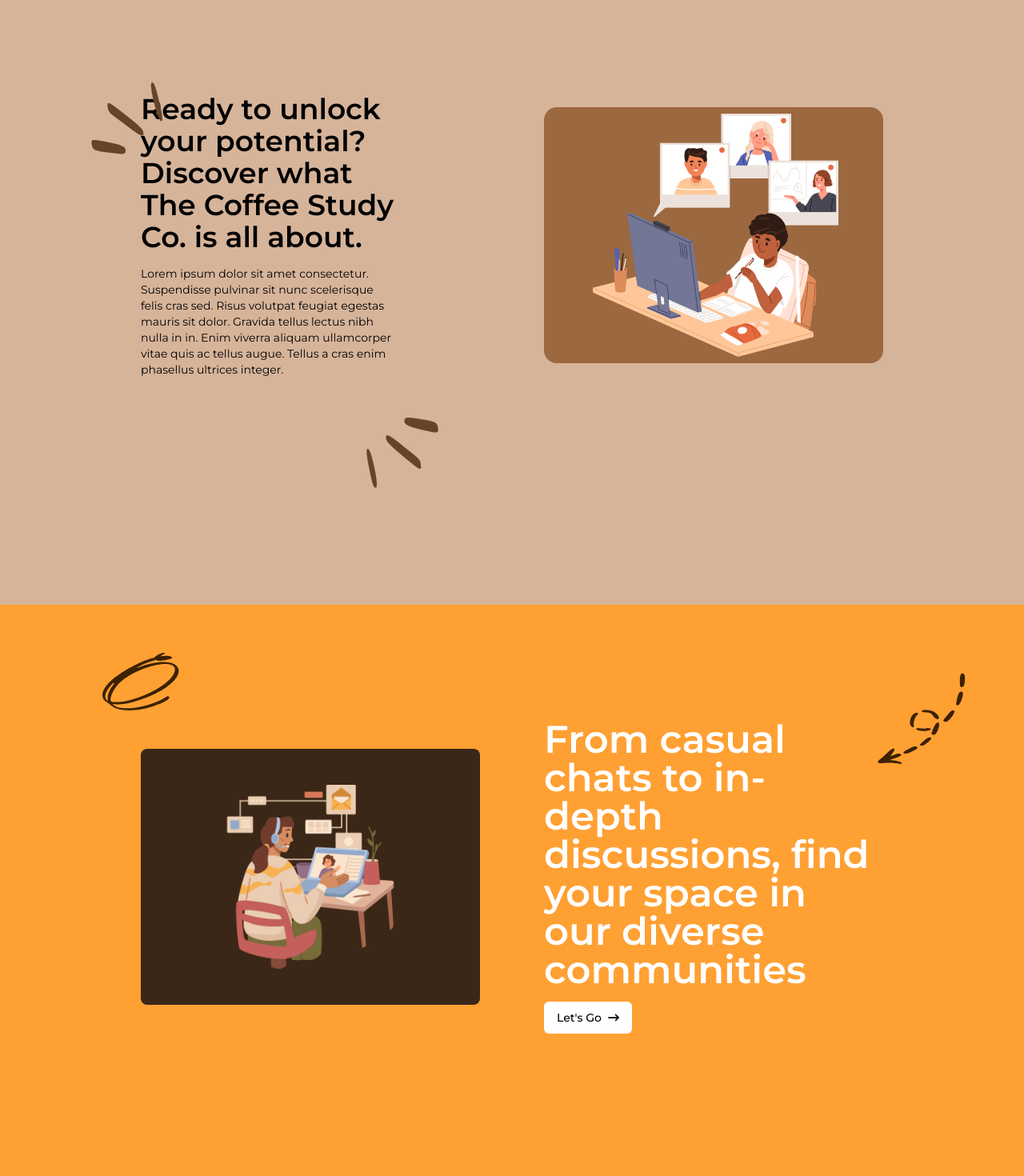
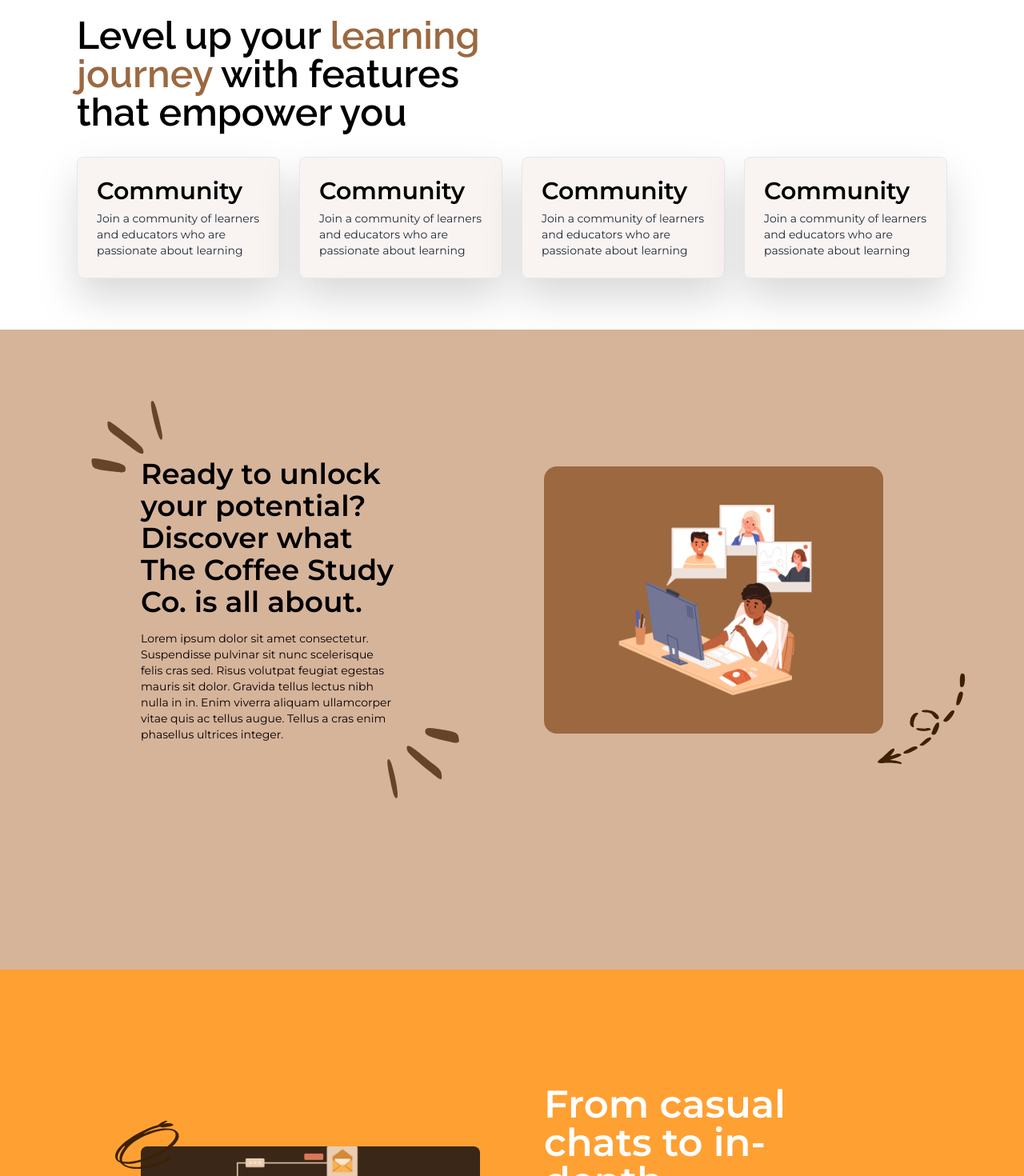
Before and after one commit to Try-N-Test/the-coffee-study-co, a Next.js app: page / in a window 1280 px wide. Shown: the part 880-2350 px from the top of the page at 80% size. Built offline with nearby package versions, Linux system fonts and the light colour scheme.

Commit message:
fix:Navbar, footer, CTA and About & feat: Features

```diff
--- a/src/app/(auth)/layout.tsx
+++ b/src/app/(auth)/layout.tsx
@@ -11,9 +11,7 @@
           <body >
             <div className="w-full flex justify-center items-center min-h-screen">
             <div className="flex w-full flex-grow flex-col items-center bg-light-4">
-
               {children}
-
               </div>
             </div>
           </body>
--- a/src/app/(root)/page.tsx
+++ b/src/app/(root)/page.tsx
@@ -2,8 +2,10 @@
 import PublicNavBar from "@/components/shared/NavBar";
 import Footer from "@/components/shared/Footer";
 import Hero from "@/components/home/Hero";
+import Features from "@/components/home/Features";
 import About from "@/components/home/About";
 import CTA from "@/components/home/CTA";
+
 
 export default function Home() {
   return (
@@ -11,6 +13,7 @@
       <PublicNavBar />
       <main className="flex min-h-screen flex-col">
         <Hero />
+        <Features />
         <About />
         <CTA />
       </main>
--- a/src/components/home/About.tsx
+++ b/src/components/home/About.tsx
@@ -7,25 +7,25 @@
 const About = () => {
   return (
     <section className="bg-primary-3 lg:h-screen">
-      <div className="ppx-4 mx-auto py-8 sm:px-6 sm:py-12 lg:px-44 lg:py-16">
+      <div className="px-4 mx-auto py-8 sm:px-6 sm:py-12 lg:px-44 lg:py-16">
         <div className="grid grid-cols-1 gap-8 lg:grid-cols-2 lg:gap-20">
-          <div className="relative my-auto  h-64 overflow-hidden rounded-2xl  bg-primary-6 sm:h-80 lg:order-last">
+          <div className="my-auto rounded-2xl py-12 bg-primary-6 lg:order-last">
             <Image
               width={500}
               height={500}
               alt=""
               src={about}
-              className="absolute inset-0 size-full object-cover object-center p-2"
+              className=""
             />
           </div>
 
-          <div className="max-w-xs  lg:py-24">
+          <div className="relative max-w-xs lg:py-24">
             <Image
               width={25}
               height={25}
               alt="three_lines_about"
               src={three_lines_about}
-              className="absolute -bottom-72 left-24  size-fit object-contain"
+              className="absolute -left-20 top-4 size-fit object-contain"
             />
             <h2 className="text-3xl font-semibold sm:text-4xl">
               Ready to unlock your potential? Discover what The Coffee Study Co.
@@ -44,7 +44,7 @@
               height={25}
               alt="three_lines_about_lower"
               src={three_lines_about_lower}
-              className="absolute -bottom-[700px] left-[440px]  size-fit object-contain"
+              className="absolute bottom-4 -right-24 size-fit object-contain"
             />
           </div>
         </div>
--- a/src/components/home/CTA.tsx
+++ b/src/components/home/CTA.tsx
@@ -8,33 +8,34 @@
 
 const CTA = () => {
   return (
-    <section className="bg-secondary-5 lg:h-screen">
+    <section className="bg-secondary-5">
       <div className="mx-auto  px-4 py-8 sm:px-6 sm:py-12 lg:px-44 lg:py-16">
-        <div className=" grid grid-cols-1  content-center gap-8 lg:grid-cols-2  lg:gap-20">
-          <Image
-            alt="cta"
-            width={50}
-            height={50}
-            src={circle_cta}
-            className="absolute -bottom-[980px] left-32    size-24  object-contain object-center "
-          />
-          <div className="relative z-50 my-auto h-64 w-full overflow-hidden rounded-lg bg-primary-9 sm:h-80  ">
+        <div className="grid grid-cols-1  content-center gap-8 lg:grid-cols-2  lg:gap-20">
+
+          <div className=" relative my-auto w-full rounded-lg bg-primary-9">
             <Image
               alt="cta"
               width={500}
               height={500}
               src={cta}
-              className="absolute inset-0 z-50 h-full w-full  object-contain object-center p-2"
+              className=""
             />
+            <Image
+            alt="cta"
+            width={80}
+            height={80}
+            src={circle_cta}
+            className="absolute z-20 -top-8 -left-8"
+          />
           </div>
 
-          <div className="my-auto   lg:py-20">
-            <p className="text-3xl font-semibold  text-white sm:text-5xl">
+          <div className="my-auto lg:py-20">
+            <p className="text-3xl font-semibold text-white sm:text-5xl">
               From casual chats to in-depth discussions, find your space in our
               diverse communities
             </p>
             <div className="mt-4">
-              <Button className=" bg-white  font-medium text-black  hover:bg-primary-3 hover:text-primary-6">
+              <Button className=" bg-white font-medium text-black  hover:bg-primary-3 hover:text-primary-6">
                 Let&#39;s Go <FaArrowRightLong className="ml-2" />
               </Button>
             </div>
--- /dev/null
+++ b/src/components/home/Features.tsx
@@ -0,0 +1,64 @@
+import { Card, CardHeader, CardContent } from "../ui/card";
+
+const Features = () => {
+  return (
+    <section className="grid grid-cols-12 gap-8 px-24 py-16">
+      <div className="col-span-6">
+        <h2 className="font-secondary text-5xl font-semibold">
+          Level up your <span className="text-primary-6">learning journey</span>{" "}
+          with features that empower you
+        </h2>
+      </div>
+
+      <div className="col-span-12 grid grid-cols-12 gap-6">
+        <div className="col-span-3">
+          <Card>
+            <CardHeader>
+              <h3 className="text-3xl font-semibold">Community</h3>
+              <p className="text-sm text-slate-800">
+                Join a community of learners and educators who are passionate
+                about learning
+              </p>
+            </CardHeader>
+          </Card>
+        </div>
+        <div className="col-span-3">
+          <Card>
+            <CardHeader>
+              <h3 className="text-3xl font-semibold">Community</h3>
+              <p className="text-sm text-slate-800">
+                Join a community of learners and educators who are passionate
+                about learning
+              </p>
+            </CardHeader>
+          </Card>
+        </div>
+        <div className="col-span-3">
+          <Card>
+            <CardHeader>
+              <h3 className="text-3xl font-semibold">Community</h3>
+              <p className="text-sm text-slate-800">
+                Join a community of learners and educators who are passionate
+                about learning
+              </p>
+            </CardHeader>
+          </Card>
+        </div>
+        <div className="col-span-3">
+          <Card>
+            <CardHeader>
+              <h3 className="text-3xl font-semibold">Community</h3>
+              <p className="text-sm text-slate-800">
+                Join a community of learners and educators who are passionate
+                about learning
+              </p>
+            </CardHeader>
+          </Card>
+        </div>
+
+      </div>
+    </section>
+  );
+};
+
+export default Features;
--- a/src/components/shared/Footer.tsx
+++ b/src/components/shared/Footer.tsx
@@ -66,17 +66,17 @@
 
         <div className="flex gap-x-4">
           <Link href="/">
-            <span className="inline-flex h-10 w-10 items-center justify-center rounded-full bg-primary-7 hover:bg-black">
+            <span className="inline-flex h-10 w-10 items-center justify-center rounded-full bg-secondary-6 hover:bg-black">
               <FaXTwitter />
             </span>
           </Link>
           <Link href="/">
-            <span className="inline-flex h-10 w-10 items-center justify-center rounded-full bg-primary-7 hover:bg-facebook">
+            <span className="inline-flex h-10 w-10 items-center justify-center rounded-full bg-secondary-6 hover:bg-facebook">
               <FaFacebook />
             </span>
           </Link>
           <Link href="/">
-            <span className="inline-flex h-10 w-10 items-center justify-center rounded-full bg-primary-7 from-insta1 via-insta3  to-insta5 hover:bg-gradient-to-b">
+            <span className="inline-flex h-10 w-10 items-center justify-center rounded-full bg-secondary-6 from-insta1 via-insta3  to-insta5 hover:bg-gradient-to-b">
               {/* <AiOutlineInstagram /> */}
               <SiInstagram />
             </span>
--- a/src/components/shared/NavBar.tsx
+++ b/src/components/shared/NavBar.tsx
@@ -14,7 +14,7 @@
   return (
     <nav className="top-0 z-50 h-24 w-full border-gray-200 bg-primary-6 text-light-3">
       <div className="mx-auto flex max-h-96 max-w-screen-xl flex-wrap items-center justify-between px-2 pt-2 md:px-0">
-        <Link href="/" className="flex items-center">
+        <Link href="/" className="flex gap-3 items-center">
           <Image
             src={logo}
             height={75}
@@ -22,6 +22,7 @@
             alt="Anuvaad Sangam Logo"
             loading="lazy"
           />
+          <h1 className="font-primary text-3xl text-primary-1 font-semibold">The Coffee Study Co.</h1>
         </Link>
 
         <button
--- a/src/components/ui/card.tsx
+++ b/src/components/ui/card.tsx
@@ -9,7 +9,7 @@
   <div
     ref={ref}
     className={cn(
-      "rounded-lg border border-slate-200 bg-white text-slate-950 shadow-sm dark:border-slate-800 dark:bg-slate-950 dark:text-slate-50",
+      "rounded-lg border bg-primary-1 drop-shadow-2xl",
       className
     )}
     {...props}
@@ -50,7 +50,7 @@
 >(({ className, ...props }, ref) => (
   <p
     ref={ref}
-    className={cn("text-sm text-slate-500 dark:text-slate-400", className)}
+    className={cn("text-sm text-slate-800", className)}
     {...props}
   />
 ))
```
